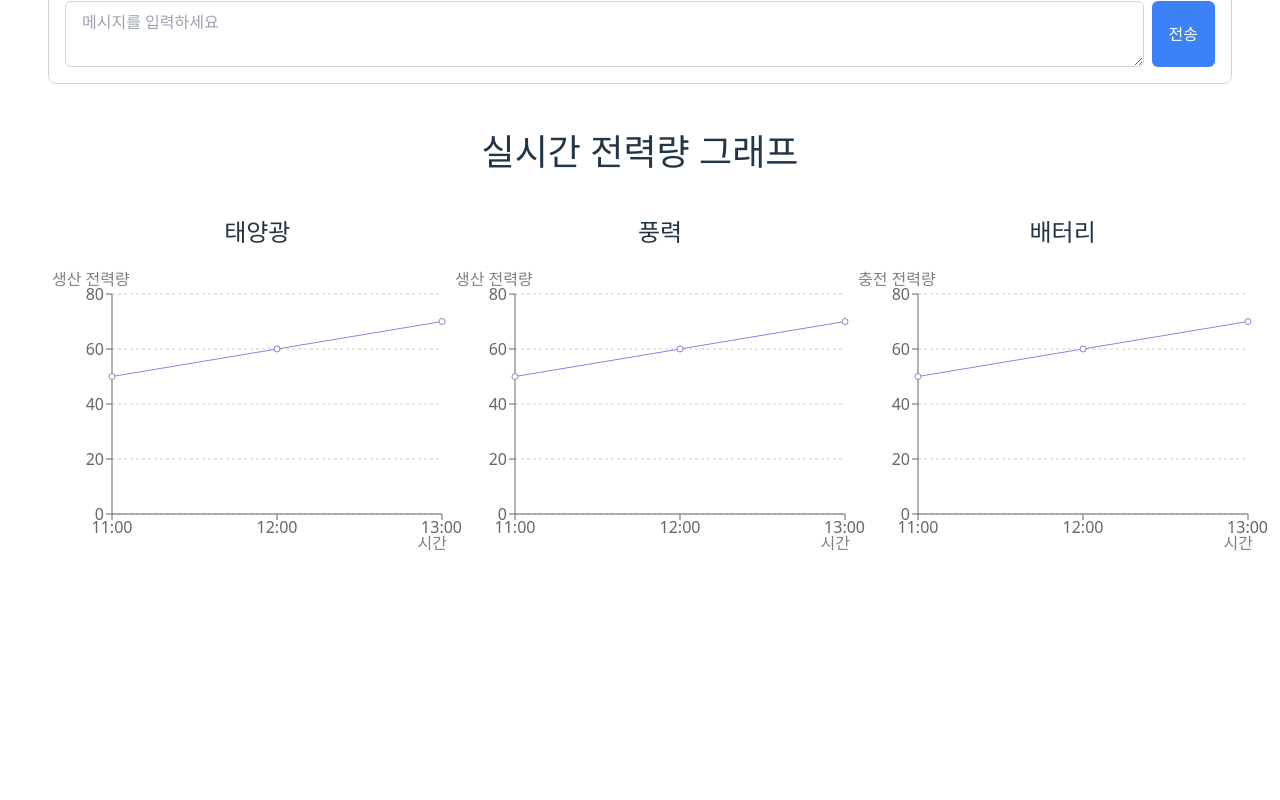
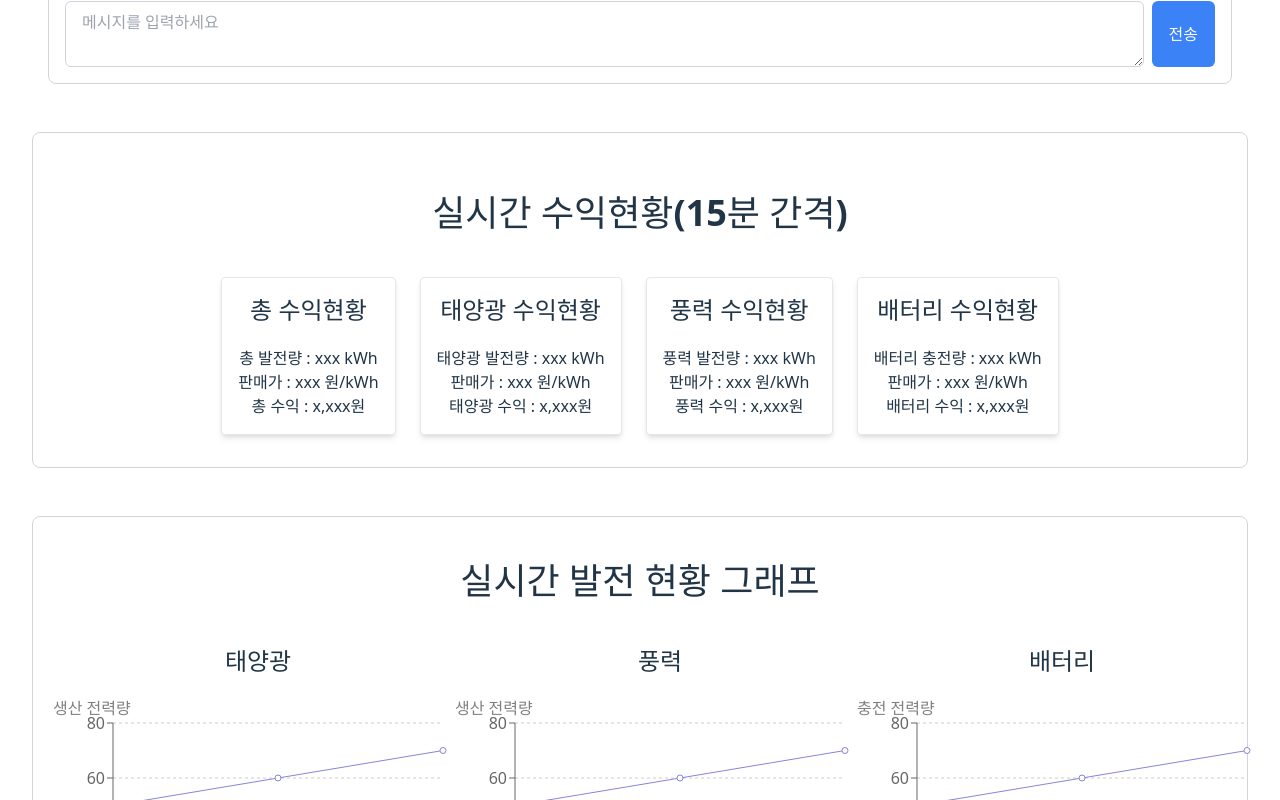
Before and after one commit to naturalblacksmith727/vpp, a React (Vite) app in the folder frontend/: page / in a window 1280 px wide. Shown: the part 560-1360 px from the top of the page. Before the commit the page ends 1156 px from the top, so only its background shows below. Built offline with nearby package versions, Linux system fonts and the light colour scheme.

Commit message:
update frontend 20250724

```diff
--- a/frontend/src/components/ChatBot.jsx
+++ b/frontend/src/components/ChatBot.jsx
@@ -104,13 +104,13 @@ function ChatBot() {
           {messages.map((m, i) => (
             <div
               key={i}
-              className={`my-2 flex ${
+              className={`my-2 flex  ${
                 m.sender === "user" ? "justify-end" : "justify-start"
               }`}
             >
-              <div className="flex items-end max-w-[80%]">
+              <div className="flex items-end max-w-full">
                 <span
-                  className={`inline-block px-4 py-2 rounded-xl whitespace-pre-wrap break-words ${
+                  className={`inline-block px-4 py-2 rounded-xl whitespace-pre-wrap break-words max-w-full sm:max-w-[calc(100%-someMargin)] ${
                     m.sender === "user"
                       ? "bg-blue-500 text-white text-right"
                       : "bg-gray-200 text-black text-left"
--- a/frontend/src/components/Graphs.jsx
+++ b/frontend/src/components/Graphs.jsx
@@ -91,9 +91,9 @@ function Graphs() {
   ];
 
   return (
-    <div className="w-full px-4">
+    <div className="w-full px-4 border border-gray-300 rounded-lg">
       <h2 className="text-4xl font-bold mt-11 mb-11 my-11 ">
-        실시간 전력량 그래프
+        실시간 발전 현황 그래프
       </h2>
       <div className="w-full max-w-screen-xl grid grid-cols-3 gap-6 ">
         <div>
--- a/frontend/src/components/ParentComponent.jsx
+++ b/frontend/src/components/ParentComponent.jsx
@@ -1,5 +1,6 @@
 import ChatBot from "./ChatBot";
 import Graphs from "./Graphs";
+import RevenueDashboard from "./RevenueDashboard";
 
 function ParentComponent() {
   return (
@@ -12,9 +13,8 @@ function ParentComponent() {
       <div className="flex fel-col mb-12 pt-12">
         <ChatBot />
       </div>
-      <div>
-        <Graphs />
-      </div>
+      <RevenueDashboard />
+      <Graphs />
     </div>
   );
 }
--- /dev/null
+++ b/frontend/src/components/RevenueDashboard.jsx
@@ -0,0 +1,41 @@
+import axios from "axios";
+import React, { useEffect, useState, useRef } from "react";
+
+function RevenueDashboard() {
+  return (
+    <div className="border border-gray-300 p-4 rounded-lg mb-12">
+      <h2 className="text-4xl font-bold mt-11 mb-11 my-11 ">
+        실시간 수익현황(15분 간격)
+      </h2>
+      <div>
+        <div className="flex justify-center gap-6 mb-4">
+          <div className="border p-4 rounded shadow-md bg-white">
+            <h3 className="text-2xl font-bold mb-5">총 수익현황</h3>
+            <p>총 발전량 : xxx kWh</p>
+            <p>판매가 : xxx 원/kWh </p>
+            <p>총 수익 : x,xxx원</p>
+          </div>
+          <div className="border p-4 rounded shadow-md bg-white">
+            <h3 className="text-2xl font-bold mb-5">태양광 수익현황</h3>
+            <p>태양광 발전량 : xxx kWh</p>
+            <p>판매가 : xxx 원/kWh </p>
+            <p>태양광 수익 : x,xxx원</p>
+          </div>
+          <div className="border p-4 rounded shadow-md bg-white">
+            <h3 className="text-2xl font-bold mb-5">풍력 수익현황</h3>
+            <p>풍력 발전량 : xxx kWh</p>
+            <p>판매가 : xxx 원/kWh </p>
+            <p>풍력 수익 : x,xxx원</p>
+          </div>
+          <div className="border p-4 rounded shadow-md bg-white">
+            <h3 className="text-2xl font-bold mb-5">배터리 수익현황</h3>
+            <p>배터리 충전량 : xxx kWh</p>
+            <p>판매가 : xxx 원/kWh </p>
+            <p>배터리 수익 : x,xxx원</p>
+          </div>
+        </div>
+      </div>
+    </div>
+  );
+}
+export default RevenueDashboard;
```
